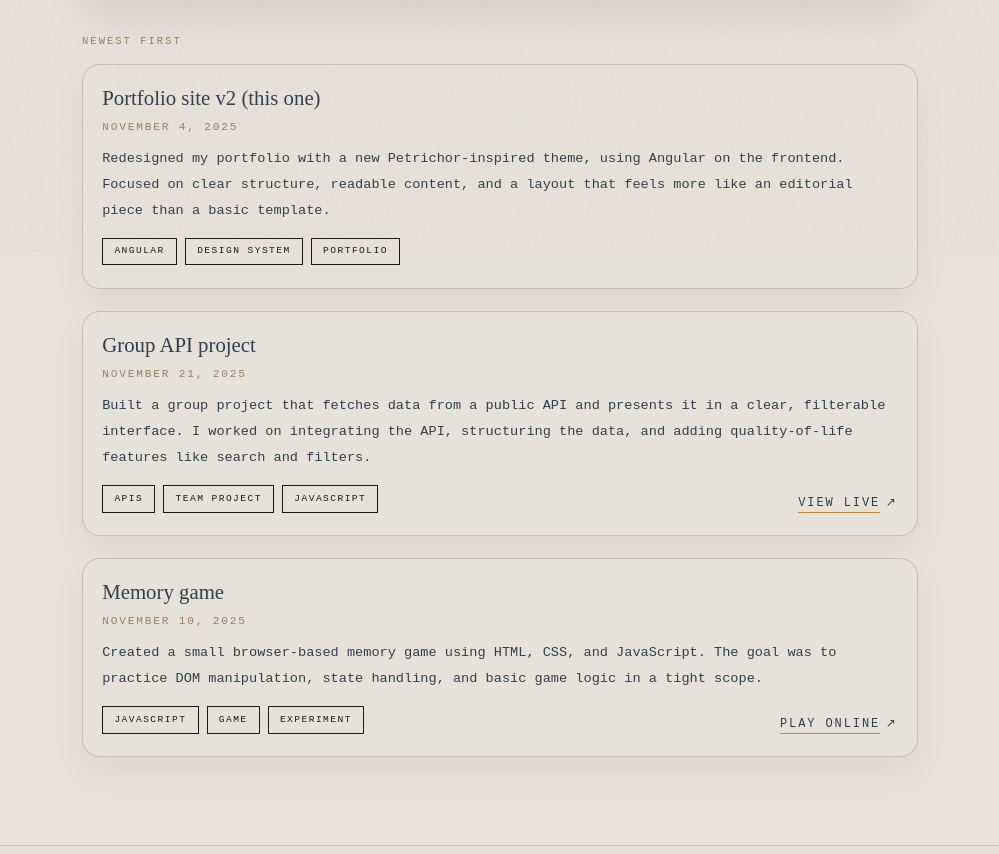
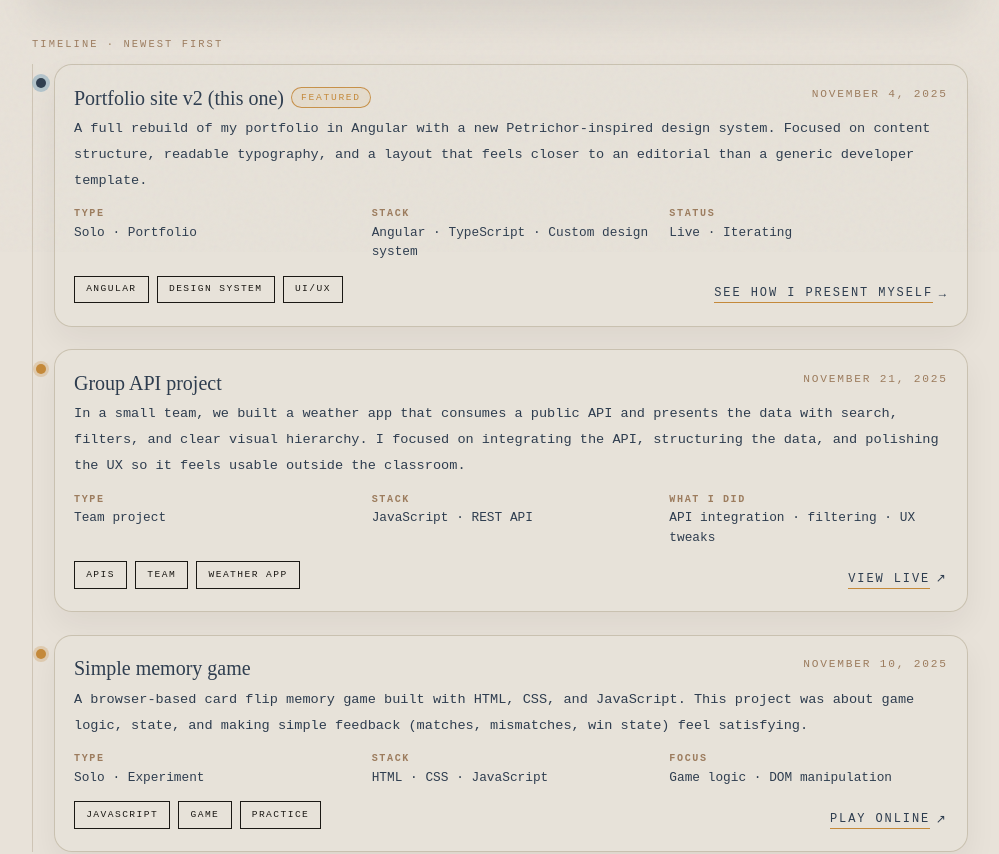
Before and after one commit to TheAbyssSage/sage-stockmans-portfolio, an Angular app: page /projects in a window 1280 px wide. Shown: the part 548-1402 px from the top of the page, without its empty margins (140-1139 px from the left). Built offline with nearby package versions, Linux system fonts and the light colour scheme; a web font is replaced by a local one.

Commit message:
Made it nice to look at

```diff
--- a/src/app/pages/projects/projects.css
+++ b/src/app/pages/projects/projects.css
@@ -1,7 +1,7 @@
 /* src/app/pages/projects/projects.component.css */
 
 .projects-page {
-    max-width: 900px;
+    max-width: 1000px;
     margin: 0 auto;
     padding: 2.5rem 2rem 4rem;
 }
@@ -30,14 +30,14 @@
 
 /* Intro card */
 .projects-intro-card {
-    margin-bottom: 2.2rem;
+    margin-bottom: 2.4rem;
     padding: 1.4rem 1.3rem 1.5rem;
     border-radius: 18px;
     border: 1px solid rgba(200, 191, 173, 1);
     background: rgba(232, 226, 217, 0.98);
     box-shadow: 0 18px 40px rgba(26, 24, 20, 0.08);
     display: grid;
-    grid-template-columns: minmax(0, 1.5fr) minmax(0, 1.1fr);
+    grid-template-columns: minmax(0, 1.6fr) minmax(0, 1.1fr);
     gap: 1.3rem;
     align-items: center;
 }
@@ -56,30 +56,50 @@
     margin-bottom: 0.8rem;
 }
 
-.projects-intro-tags {
-    justify-content: flex-start;
-}
-
-/* Label above list */
-.projects-list-label {
+/* Timeline label */
+.projects-timeline-label {
     font-size: 0.65rem;
     letter-spacing: 0.2em;
     text-transform: uppercase;
     color: var(--clay);
-    margin-bottom: 0.9rem;
+    margin-bottom: 0.7rem;
 }
 
-/* List */
-.projects-list {
+/* Timeline layout */
+.projects-timeline {
+    position: relative;
+    padding-left: 1.3rem;
+    border-left: 1px solid rgba(200, 191, 173, 0.8);
     display: flex;
     flex-direction: column;
-    /* column-reverse */
-    /* newest at top while you append at bottom, or keep normal and manually order */
     gap: 1.4rem;
 }
 
-/* Individual project entry card */
-.project-entry {
+/* Single project node */
+.project-node {
+    position: relative;
+    display: flex;
+    gap: 1.2rem;
+}
+
+.project-node-dot {
+    position: absolute;
+    left: -1.1rem;
+    top: 0.9rem;
+    width: 10px;
+    height: 10px;
+    border-radius: 50%;
+    background: var(--ochre);
+    box-shadow: 0 0 0 3px rgba(196, 137, 58, 0.25);
+}
+
+.project-node--highlight .project-node-dot {
+    background: var(--storm);
+    box-shadow: 0 0 0 4px rgba(143, 175, 194, 0.6);
+}
+
+.project-node-content {
+    flex: 1;
     padding: 1.3rem 1.2rem 1.4rem;
     border-radius: 18px;
     border: 1px solid rgba(200, 191, 173, 0.95);
@@ -87,33 +107,84 @@
     box-shadow: 0 14px 32px rgba(26, 24, 20, 0.06);
 }
 
-.project-entry-header {
-    margin-bottom: 0.5rem;
+/* Header inside node */
+.project-node-header {
+    display: flex;
+    justify-content: space-between;
+    align-items: flex-start;
+    gap: 0.75rem;
+    margin-bottom: 0.4rem;
 }
 
-.project-entry-title {
+.project-node-title-block {
+    display: flex;
+    flex-wrap: wrap;
+    align-items: center;
+    gap: 0.45rem;
+}
+
+.project-node-title {
     font-family: "Playfair Display", serif;
-    font-size: 1.3rem;
-    margin: 0 0 0.2rem;
+    font-size: 1.25rem;
+    margin: 0;
     color: var(--storm);
 }
 
-.project-entry-date {
+.project-node-chip {
+    font-size: 0.6rem;
+    letter-spacing: 0.18em;
+    text-transform: uppercase;
+    padding: 0.15rem 0.55rem;
+    border-radius: 999px;
+    border: 1px solid rgba(196, 137, 58, 0.9);
+    color: var(--ochre);
+    background: rgba(196, 137, 58, 0.08);
+}
+
+.project-node-date {
     font-size: 0.7rem;
     letter-spacing: 0.16em;
     text-transform: uppercase;
     color: var(--clay);
 }
 
-.project-entry-text {
+/* Body text */
+.project-node-text {
     font-size: 0.85rem;
     line-height: 1.9;
     color: var(--storm);
-    margin: 0.4rem 0 0.9rem;
+    margin: 0.4rem 0 0.8rem;
 }
 
-/* Meta: tags + links row */
-.project-entry-meta {
+/* Meta info */
+.project-node-meta {
+    display: grid;
+    grid-template-columns: repeat(auto-fit, minmax(170px, 1fr));
+    gap: 0.6rem 1.2rem;
+    margin: 0 0 0.9rem;
+}
+
+.project-node-meta div {
+    display: flex;
+    flex-direction: column;
+    gap: 0.1rem;
+}
+
+.project-node-meta dt {
+    font-size: 0.63rem;
+    letter-spacing: 0.16em;
+    text-transform: uppercase;
+    color: var(--clay);
+}
+
+.project-node-meta dd {
+    margin: 0;
+    font-size: 0.8rem;
+    color: var(--storm);
+}
+
+/* Footer inside node */
+.project-node-footer {
     display: flex;
     flex-wrap: wrap;
     justify-content: space-between;
@@ -121,11 +192,11 @@
     gap: 0.8rem;
 }
 
-.project-entry-tags {
+.project-node-tags {
     flex-wrap: wrap;
 }
 
-.project-entry-links {
+.project-node-links {
     display: flex;
     flex-wrap: wrap;
     gap: 0.6rem;
@@ -146,4 +217,17 @@
     .projects-title {
         font-size: clamp(1.8rem, 7vw, 2.2rem);
     }
+
+    .projects-timeline {
+        padding-left: 1rem;
+    }
+
+    .project-node-dot {
+        left: -0.95rem;
+    }
+
+    .project-node-header {
+        flex-direction: column;
+        align-items: flex-start;
+    }
 }
--- a/src/app/pages/projects/projects.html
+++ b/src/app/pages/projects/projects.html
@@ -6,129 +6,240 @@
     <section class="projects-header fade-up">
         <p class="section-label">Projects</p>
         <h1 class="projects-title">
-            A log of the things I&apos;m building as I learn.
+            A timeline of things I&apos;m building as I learn.
         </h1>
         <p class="projects-subtitle">
-            From small JavaScript experiments to full stack web apps.
+            Newest at the top · real projects, small experiments, and everything in‑between.
         </p>
     </section>
 
-    <!-- INTRO / EXPLANATION CARD -->
+    <!-- INTRO CARD -->
     <section class="projects-intro-card fade-up">
         <div>
-            <h2>How this page works</h2>
+            <h2>How I use projects to learn</h2>
             <p>
-                This is my running log of projects and experiments. Each entry has a
-                short story: what I built, what problem it solves, and what I learned.
-                Newer work appears at the top.
+                Each project here taught me something—about APIs, UI, architecture, or just
+                debugging weird edge cases. This page is more of a log than a showcase:
+                honest, work‑in‑progress, and updated as I grow.
             </p>
             <p>
-                Some are small focused exercises, others are full stack apps with a PHP /
-                Laravel backend and an Angular or JavaScript frontend.
+                I focus on PHP/Laravel backends, Angular frontends, and practical browser‑side
+                JavaScript. Some projects are solo, others are built with classmates.
             </p>
         </div>
         <div class="projects-intro-tags demo-tags">
             <span class="demo-tag">Full stack</span>
             <span class="demo-tag">APIs</span>
-            <span class="demo-tag">Experiments</span>
+            <span class="demo-tag">UI &amp; UX</span>
             <span class="demo-tag">Learning log</span>
         </div>
     </section>
 
-    <!-- LABEL ABOVE LIST -->
-    <p class="projects-list-label fade-up">
-        Newest first
+    <!-- TIMELINE LABEL -->
+    <p class="projects-timeline-label fade-up">
+        Timeline · newest first
     </p>
 
-    <!-- PROJECT LIST (newest on top) -->
-    <section class="projects-list fade-up">
+    <!-- TIMELINE -->
+    <section class="projects-timeline fade-up">
 
-        <!-- EXAMPLE ENTRY: PORTFOLIO V2 -->
-        <article class="project-entry">
-            <header class="project-entry-header">
-                <h2 class="project-entry-title">Portfolio site v2 (this one)</h2>
-                <time class="project-entry-date" datetime="2025-11-04">
+        <!-- PROJECT ENTRY – PORTFOLIO V2 -->
+        <article class="project-node project-node--highlight">
+            <div class="project-node-dot"></div>
+            <div class="project-node-content">
+                <header class="project-node-header">
+                    <div class="project-node-title-block">
+                        <h2 class="project-node-title">Portfolio site v2 (this one)</h2>
+                        <span class="project-node-chip">Featured</span>
+                    </div>
+                    <time class="project-node-date" datetime="2025-11-04">
                         November 4, 2025
                     </time>
                 </header>
 
-            <p class="project-entry-text">
-                Redesigned my portfolio with a new Petrichor-inspired theme, using Angular
-                on the frontend. Focused on clear structure, readable content, and a
-                layout that feels more like an editorial piece than a basic template.
+                <p class="project-node-text">
+                    A full rebuild of my portfolio in Angular with a new Petrichor‑inspired design
+                    system. Focused on content structure, readable typography, and a layout that
+                    feels closer to an editorial than a generic developer template.
                 </p>
 
-            <div class="project-entry-meta">
-                <div class="project-entry-tags demo-tags">
+                <dl class="project-node-meta">
+                    <div>
+                        <dt>Type</dt>
+                        <dd>Solo · Portfolio</dd>
+                    </div>
+                    <div>
+                        <dt>Stack</dt>
+                        <dd>Angular · TypeScript · Custom design system</dd>
+                    </div>
+                    <div>
+                        <dt>Status</dt>
+                        <dd>Live · Iterating</dd>
+                    </div>
+                </dl>
+
+                <div class="project-node-footer">
+                    <div class="project-node-tags demo-tags">
                         <span class="demo-tag">Angular</span>
                         <span class="demo-tag">Design system</span>
-                    <span class="demo-tag">Portfolio</span>
+                        <span class="demo-tag">UI/UX</span>
+                    </div>
+                    <div class="project-node-links">
+                        <a class="link-cta" routerLink="/about">
+                            <span>See how I present myself</span><i>→</i>
+                        </a>
+                    </div>
                 </div>
             </div>
         </article>
 
-        <!-- EXAMPLE ENTRY: API PROJECT -->
-        <article class="project-entry">
-            <header class="project-entry-header">
-                <h2 class="project-entry-title">Group API project</h2>
-                <time class="project-entry-date" datetime="2025-11-21">
+        <!-- PROJECT ENTRY – GROUP API PROJECT -->
+        <article class="project-node">
+            <div class="project-node-dot"></div>
+            <div class="project-node-content">
+                <header class="project-node-header">
+                    <div class="project-node-title-block">
+                        <h2 class="project-node-title">Group API project</h2>
+                    </div>
+                    <time class="project-node-date" datetime="2025-11-21">
                         November 21, 2025
                     </time>
                 </header>
 
-            <p class="project-entry-text">
-                Built a group project that fetches data from a public API and presents it
-                in a clear, filterable interface. I worked on integrating the API,
-                structuring the data, and adding quality-of-life features like search and
-                filters.
+                <p class="project-node-text">
+                    In a small team, we built a weather app that consumes a public API and
+                    presents the data with search, filters, and clear visual hierarchy.
+                    I focused on integrating the API, structuring the data, and polishing
+                    the UX so it feels usable outside the classroom.
                 </p>
 
-            <div class="project-entry-meta">
-                <div class="project-entry-tags demo-tags">
+                <dl class="project-node-meta">
+                    <div>
+                        <dt>Type</dt>
+                        <dd>Team project</dd>
+                    </div>
+                    <div>
+                        <dt>Stack</dt>
+                        <dd>JavaScript · REST API</dd>
+                    </div>
+                    <div>
+                        <dt>What I did</dt>
+                        <dd>API integration · filtering · UX tweaks</dd>
+                    </div>
+                </dl>
+
+                <div class="project-node-footer">
+                    <div class="project-node-tags demo-tags">
                         <span class="demo-tag">APIs</span>
-                    <span class="demo-tag">Team project</span>
-                    <span class="demo-tag">JavaScript</span>
+                        <span class="demo-tag">Team</span>
+                        <span class="demo-tag">Weather app</span>
                     </div>
-                <div class="project-entry-links">
+                    <div class="project-node-links">
                         <a class="link-cta" href="https://the-illuminates-weather-app.netlify.app/" target="_blank"
                             rel="noopener noreferrer">
                             <span>View live</span><i>↗</i>
                         </a>
                     </div>
                 </div>
+            </div>
         </article>
 
-        <!-- EXAMPLE ENTRY: JS EXPERIMENT -->
-        <article class="project-entry">
-            <header class="project-entry-header">
-                <h2 class="project-entry-title">Memory game</h2>
-                <time class="project-entry-date" datetime="2025-11-10">
+        <!-- PROJECT ENTRY – MEMORY GAME -->
+        <article class="project-node">
+            <div class="project-node-dot"></div>
+            <div class="project-node-content">
+                <header class="project-node-header">
+                    <div class="project-node-title-block">
+                        <h2 class="project-node-title">Simple memory game</h2>
+                    </div>
+                    <time class="project-node-date" datetime="2025-11-10">
                         November 10, 2025
                     </time>
                 </header>
 
-            <p class="project-entry-text">
-                Created a small browser-based memory game using HTML, CSS, and JavaScript.
-                The goal was to practice DOM manipulation, state handling, and basic game
-                logic in a tight scope.
+                <p class="project-node-text">
+                    A browser-based card flip memory game built with HTML, CSS, and JavaScript.
+                    This project was about game logic, state, and making simple feedback
+                    (matches, mismatches, win state) feel satisfying.
                 </p>
 
-            <div class="project-entry-meta">
-                <div class="project-entry-tags demo-tags">
+                <dl class="project-node-meta">
+                    <div>
+                        <dt>Type</dt>
+                        <dd>Solo · Experiment</dd>
+                    </div>
+                    <div>
+                        <dt>Stack</dt>
+                        <dd>HTML · CSS · JavaScript</dd>
+                    </div>
+                    <div>
+                        <dt>Focus</dt>
+                        <dd>Game logic · DOM manipulation</dd>
+                    </div>
+                </dl>
+
+                <div class="project-node-footer">
+                    <div class="project-node-tags demo-tags">
                         <span class="demo-tag">JavaScript</span>
                         <span class="demo-tag">Game</span>
-                    <span class="demo-tag">Experiment</span>
+                        <span class="demo-tag">Practice</span>
                     </div>
-                <div class="project-entry-links">
+                    <div class="project-node-links">
                         <a class="link-cta" href="https://memory-game-simple.netlify.app/" target="_blank"
                             rel="noopener noreferrer">
                             <span>Play online</span><i>↗</i>
                         </a>
                     </div>
                 </div>
+            </div>
         </article>
 
-        <!-- Add more entries here by copying the <article> block -->
+        <!-- PROJECT ENTRY – add more by copying this block -->
+        <!--
+    <article class="project-node">
+      <div class="project-node-dot"></div>
+      <div class="project-node-content">
+        <header class="project-node-header">
+          <div class="project-node-title-block">
+            <h2 class="project-node-title">Project title</h2>
+          </div>
+          <time class="project-node-date" datetime="YYYY-MM-DD">Human date</time>
+        </header>
+
+        <p class="project-node-text">
+          Short description of what you built, what problem it solves,
+          and what you learned from it.
+        </p>
+
+        <dl class="project-node-meta">
+          <div>
+            <dt>Type</dt>
+            <dd>Solo / Team / Exam</dd>
+          </div>
+          <div>
+            <dt>Stack</dt>
+            <dd>Tech used here</dd>
+          </div>
+          <div>
+            <dt>Focus</dt>
+            <dd>What you were practicing</dd>
+          </div>
+        </dl>
+
+        <div class="project-node-footer">
+          <div class="project-node-tags demo-tags">
+            <span class="demo-tag">Tag 1</span>
+            <span class="demo-tag">Tag 2</span>
+          </div>
+          <div class="project-node-links">
+            <a class="link-cta" href="..." target="_blank" rel="noopener noreferrer">
+              <span>View</span><i>↗</i>
+            </a>
+          </div>
+        </div>
+      </div>
+    </article>
+    -->
 
     </section>
 
```
Lines whose indentation alone changed are shown as unchanged.
